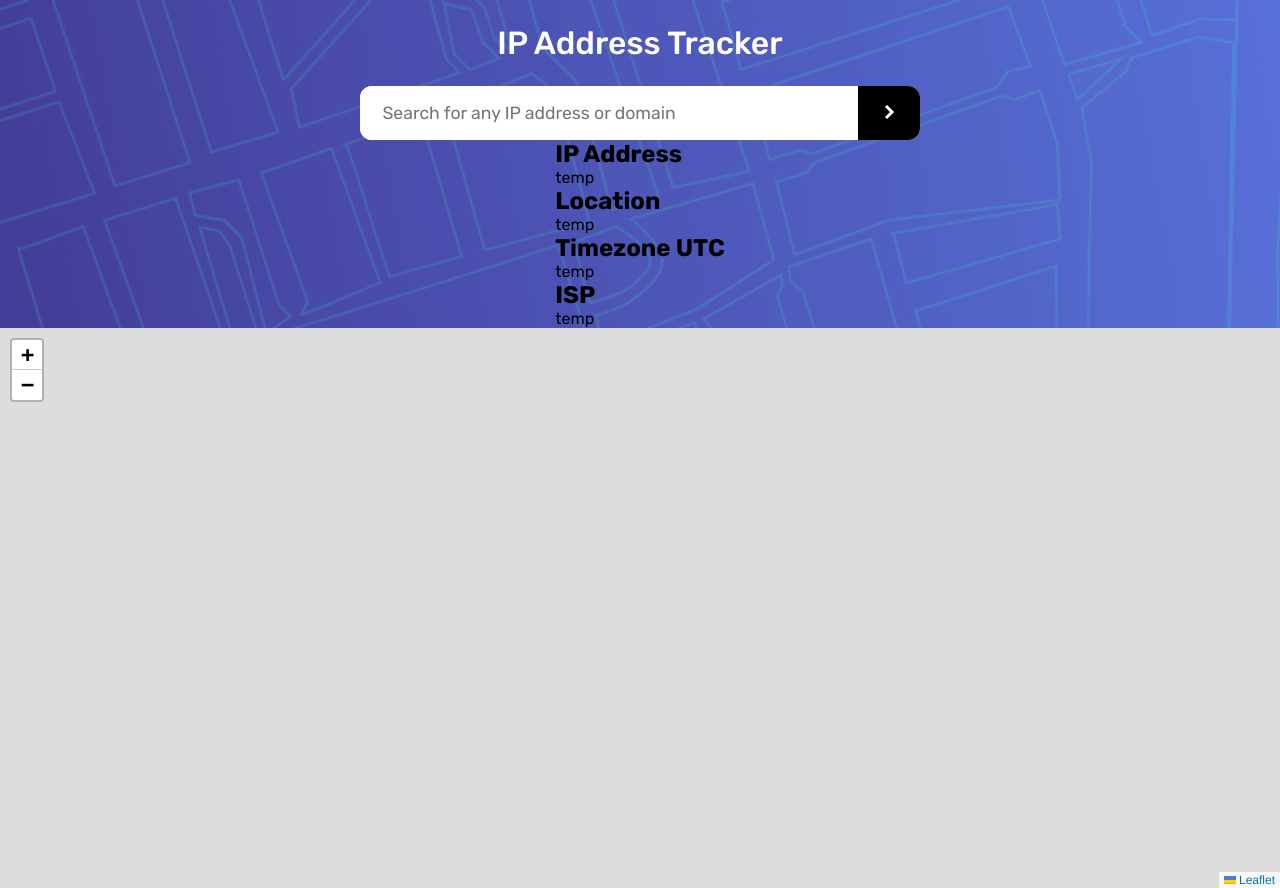
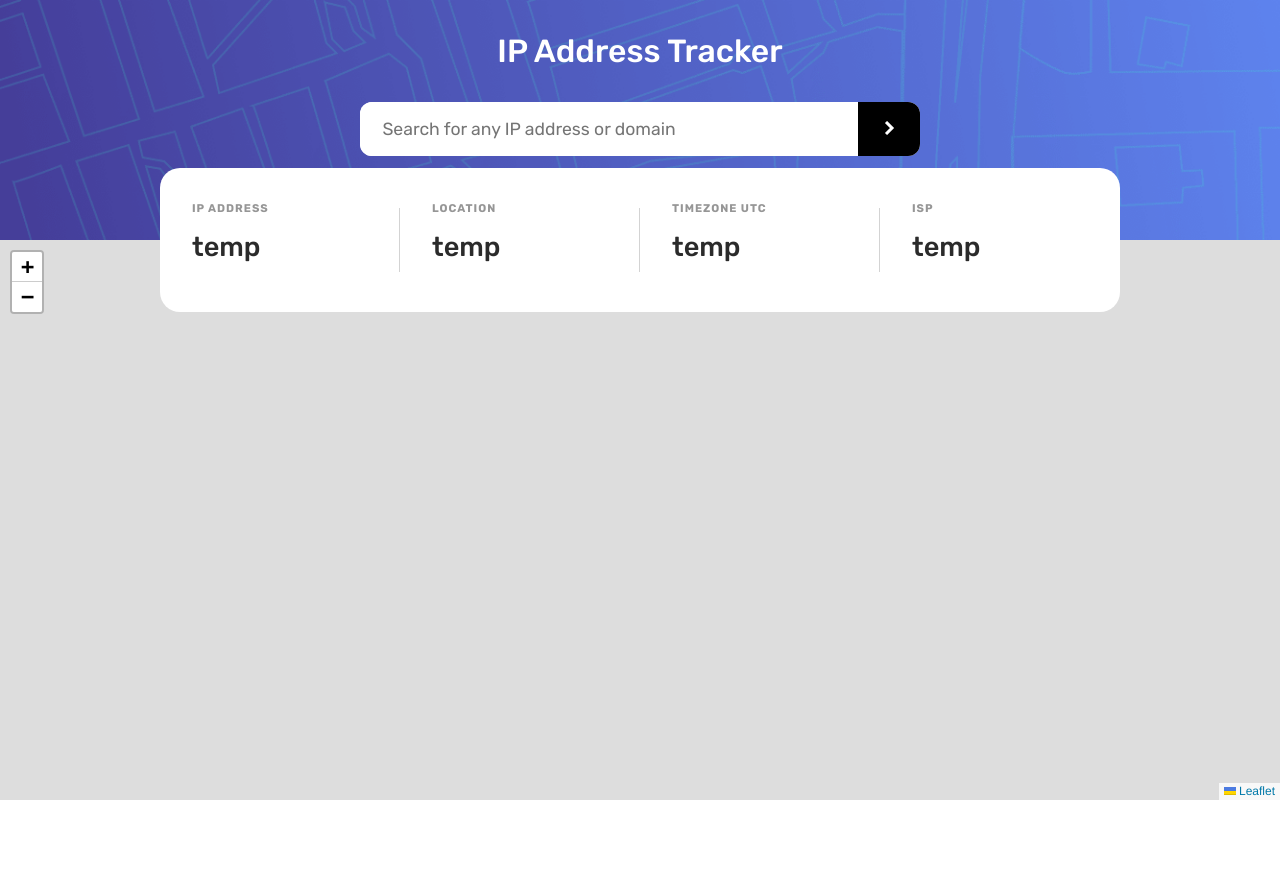
Before and after one commit to RayaneBengaoui/FM_challenge16_IP_Adress_Tracker, a plain HTML site: page index.html in a window 1280 px wide. After the commit the page ends 800 px from the top, so only its background shows below. Drawn offline with nearby package versions, Linux system fonts and the light colour scheme.

Commit message:
Styling the info container

```diff
--- a/index.html
+++ b/index.html
@@ -27,15 +27,15 @@
         <button><img src="./images/icon-arrow.svg" alt="arrow" /></button>
       </div>
       <div class="info-container">
-        <div class="info-container__box">
+        <div class="info-container__box border-right">
           <h2>IP Address</h2>
           <p class="ip">temp</p>
         </div>
-        <div class="info-container__box">
+        <div class="info-container__box border-right">
           <h2>Location</h2>
           <p class="location">temp</p>
         </div>
-        <div class="info-container__box">
+        <div class="info-container__box border-right">
           <h2>Timezone UTC</h2>
           <p class="timezone">temp</p>
         </div>
--- a/styles.css
+++ b/styles.css
@@ -13,7 +13,21 @@ html {
 h1 {
   color: white;
   font-weight: 500;
-  margin: 1.5rem 0;
+  margin: 2rem 0;
+}
+
+h2 {
+  font-size: 0.7rem;
+  color: hsl(0, 0%, 59%);
+  text-transform: uppercase;
+  letter-spacing: 1px;
+}
+
+p {
+  color: hsl(0, 0%, 17%);
+  font-weight: 500;
+  font-size: 1.7rem;
+  padding: 1rem 0;
 }
 
 header {
@@ -23,8 +37,9 @@ header {
   background-size: cover;
   display: flex;
   flex-direction: column;
-  justify-content: center;
+  justify-content: flex-start;
   align-items: center;
+  position: relative;
 }
 
 .input-container {
@@ -55,6 +70,36 @@ button {
   cursor: pointer;
 }
 
+.info-container {
+  z-index: 10;
+  background: white;
+  position: absolute;
+  bottom: -4.5rem;
+  display: flex;
+  width: 60rem;
+  height: 9rem;
+  border-radius: 20px;
+  overflow: hidden;
+}
+
+.info-container__box {
+  position: relative;
+  flex-basis: 25%;
+  display: flex;
+  flex-direction: column;
+  justify-content: center;
+  padding: 0 2rem;
+}
+
+.border-right::after {
+  content: "";
+  position: absolute;
+  right: 0;
+  height: 4rem;
+  width: 1px;
+  background: lightgray;
+}
+
 #map-container {
   min-height: 70vh;
 }
```
